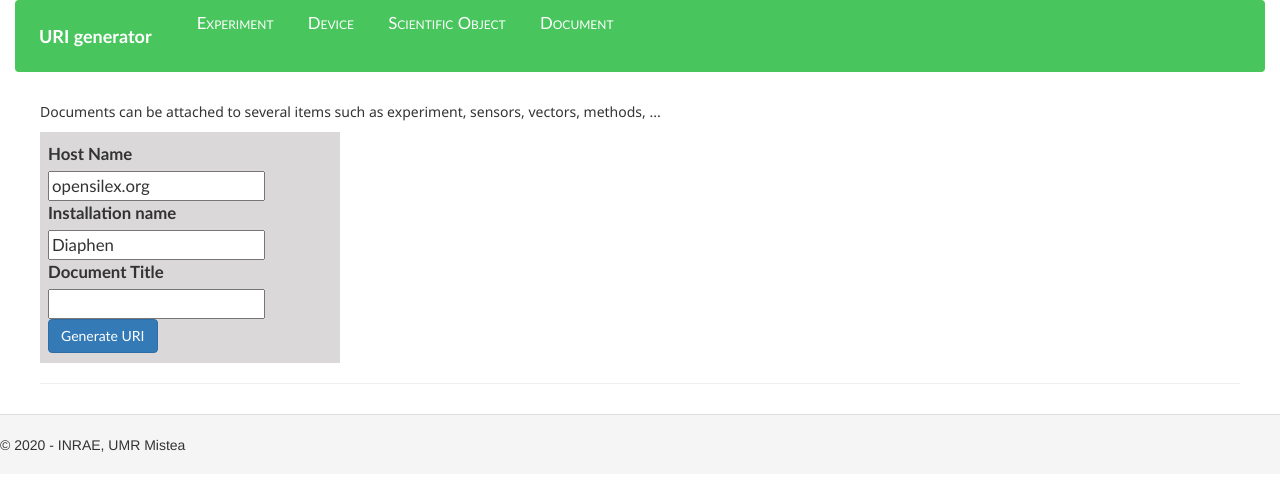
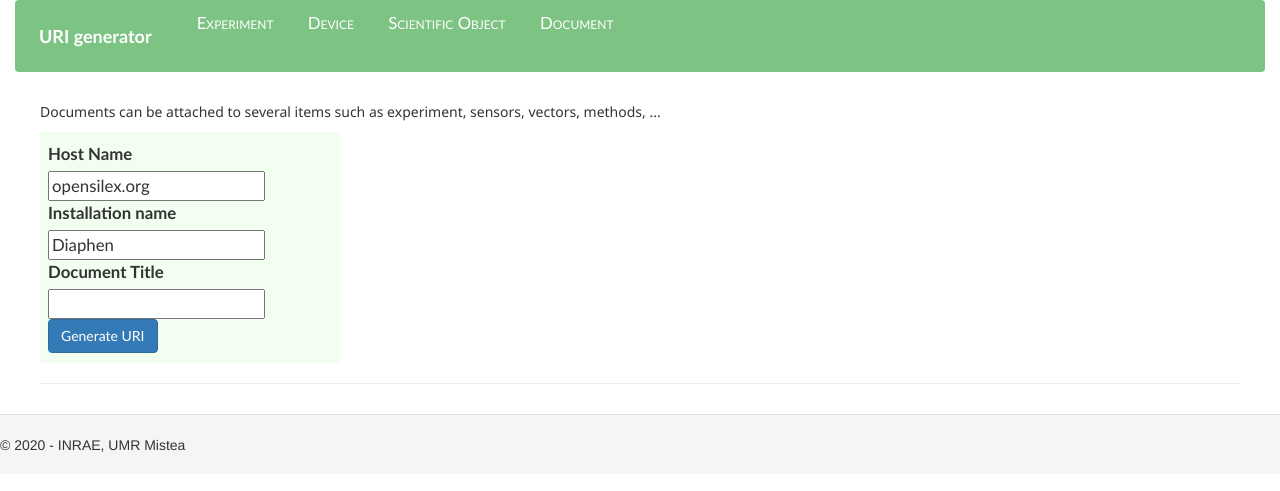
Before and after one commit to niio972/uri-generator, a Flask app: page /uri/document/ in a window 1280 px wide. Shown: the top 491 px of the page. Run offline with Flask 2, Linux system fonts and the light colour scheme; some libraries are stand-ins or nearby versions.

Commit message:
change style

```diff
--- a/static/style.css
+++ b/static/style.css
@@ -4,11 +4,6 @@ body{
    font-family: "Segoe UI","Helvetica Neue",Arial,sans-serif;
    /* font-size:85%; */
 }
-.message {
-    font-weight: 600;
-    color: blue;
-}
-
 
 .breadcrumb {
   color: #777;
@@ -79,11 +74,6 @@ footer {
 	border-top: 1px solid #ddd;
 	padding-top: 20px;
 }
-
-h2{
-  color: #69b845;
-}
-
 h1 {
     font-family: 'Lobster', cursive;
     font-weight: 500;
@@ -91,13 +81,13 @@ h1 {
     color: #00336d;
 }
 .success{
-  background-color: rgb(235, 233, 137);
+  background-color: #ffe75e;
     font-size: 1.2em;
     font-family: 'Trebuchet MS', 'Lucida Sans Unicode', 'Lucida Grande', 'Lucida Sans', Arial, sans-serif;
     padding: 10px 8px 10px 8px;
 }
 .installation{
-  background-color: rgb(218, 216, 216);
+  background-color: #f2fff0;
     font-size: 1.2em;
     font-family: 'Trebuchet MS', 'Lucida Sans Unicode', 'Lucida Grande', 'Lucida Sans', Arial, sans-serif;
     padding: 10px 8px 10px 8px;
@@ -106,7 +96,7 @@ h1 {
 }
 
 .navbar {
-    background-color: rgb(72, 197, 93);
+    background-color: #7dc383;
     font-size: 1.2em;
     font-family: 'Trebuchet MS', 'Lucida Sans Unicode', 'Lucida Grande', 'Lucida Sans', Arial, sans-serif;
     color: rgb(255, 255, 255);
--- a/templates/generator.html
+++ b/templates/generator.html
@@ -9,11 +9,7 @@
         <link rel="stylesheet" type="text/css" href="{{ url_for('static', filename='style.css')}}" />
         <link rel="stylesheet" href="https://fonts.googleapis.com/icon?family=Material+Icons" />
         <link rel="stylesheet" href="https://cdnjs.cloudflare.com/ajax/libs/font-awesome/4.7.0/css/font-awesome.min.css">
-
-        <link rel="stylesheet" href="{{ url_for('static', filename='bootstrap.min.css')}}">
-        <link rel="stylesheet" href="{{ url_for('static', filename='select2.min.css')}}">
-        <link rel="stylesheet" href="{{ url_for('static', filename='jquery-ui.css')}}">
-        <link rel="stylesheet" href="{{ url_for('static', filename='css-loader.css')}}">
+        <link rel="stylesheet" type="text/css" href="{{url_for('static', filename='bootstrap.min.css')}}">
     </head>
 
     <body>
@@ -45,11 +41,5 @@
     </body>
 
 <script href="js/vue.js"></script>
-<script href="js/jquery.min.js"></script>
-<script href="js/jquery-ui.js"></script>
-<script href='js/jquery.dataTables.js'></script>
-<script href="js/tether.min.js"></script>
-<script href="js/bootstrap.min.js"></script>
-<script href="js/select2.min.js"></script>
 
 </html>
```
